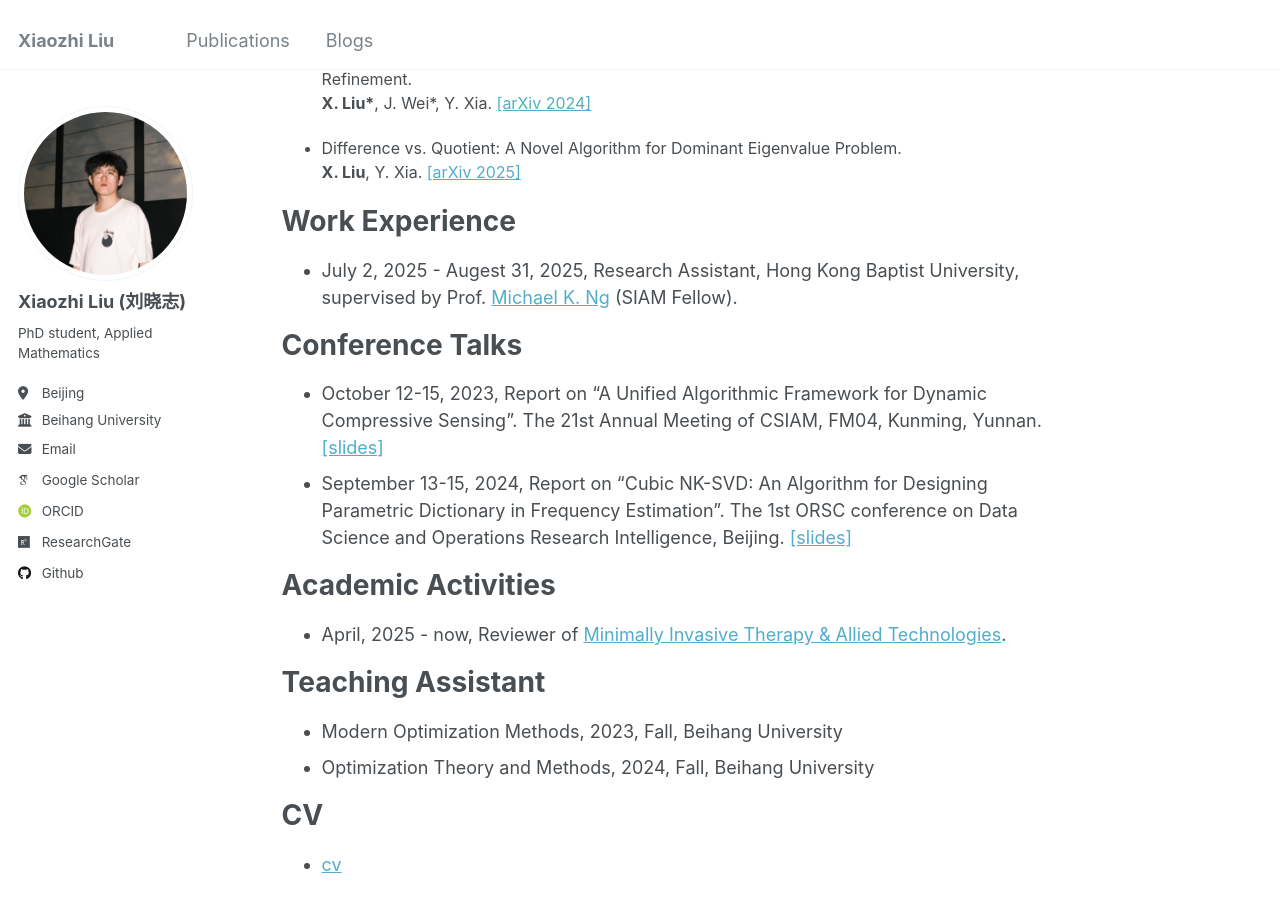
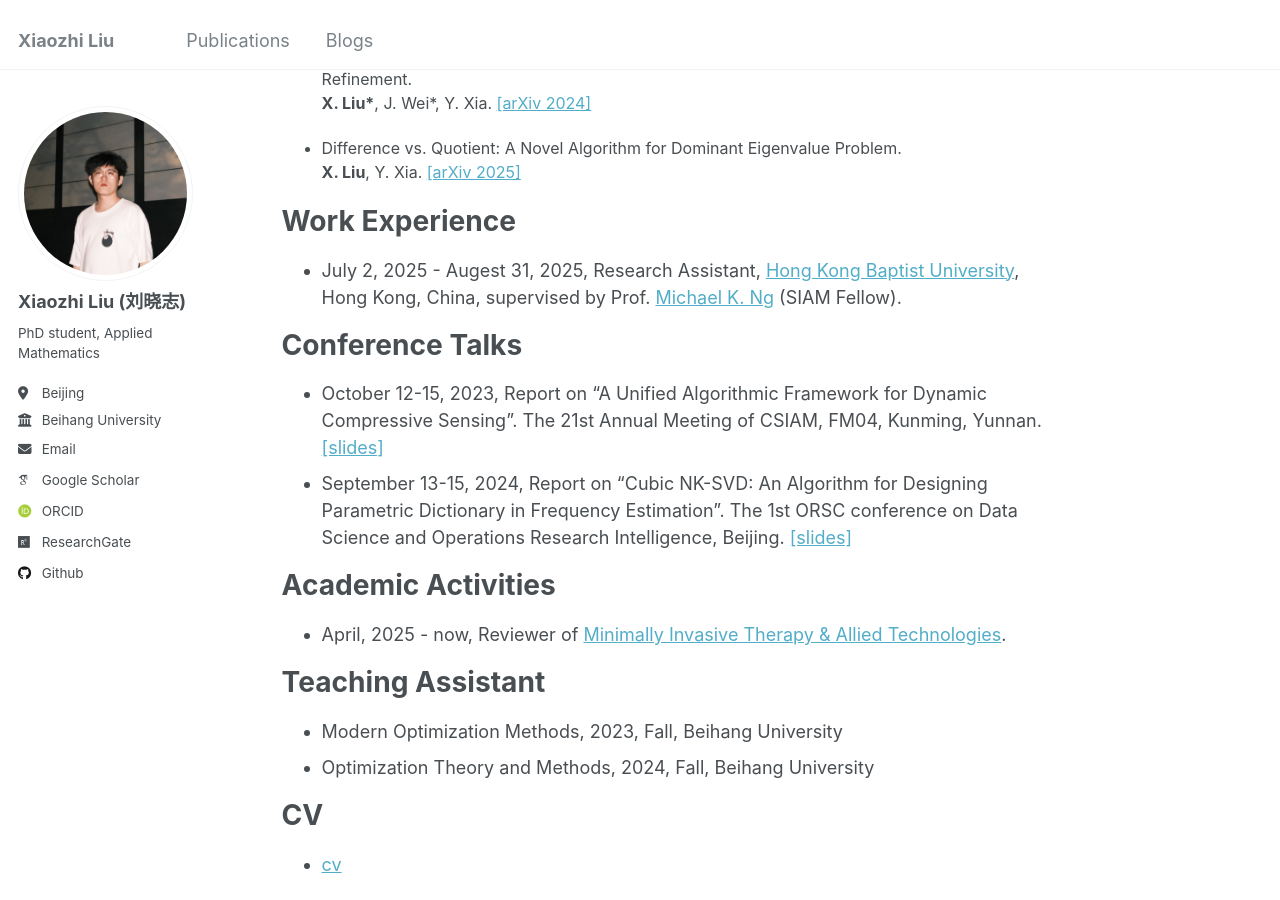
Before and after one commit to xzliu-opt/xzliu-opt.github.io, a Jekyll site: the page built from _pages/about.md, in a window 1280 px wide and 900 px high, scrolled down 641 px. Built offline with Jekyll 4.4.1, drawn with Linux system fonts in a browser that asks for light colours; some web fonts are replaced.

Commit message:
Update about.md

```diff
--- a/_pages/about.md
+++ b/_pages/about.md
@@ -40,7 +40,7 @@
 
 Work Experience
 ======
-- July 2, 2025 - Augest 31, 2025, Research Assistant, Hong Kong Baptist University, supervised by Prof. [Michael K. Ng](https://www.math.hkbu.edu.hk/~mng/) (SIAM Fellow).
+- July 2, 2025 - Augest 31, 2025, Research Assistant, [Hong Kong Baptist University](https://www.hkbu.edu.hk/en.html), Hong Kong, China, supervised by Prof. [Michael K. Ng](https://www.math.hkbu.edu.hk/~mng/) (SIAM Fellow).
 
 
 Conference Talks
```
